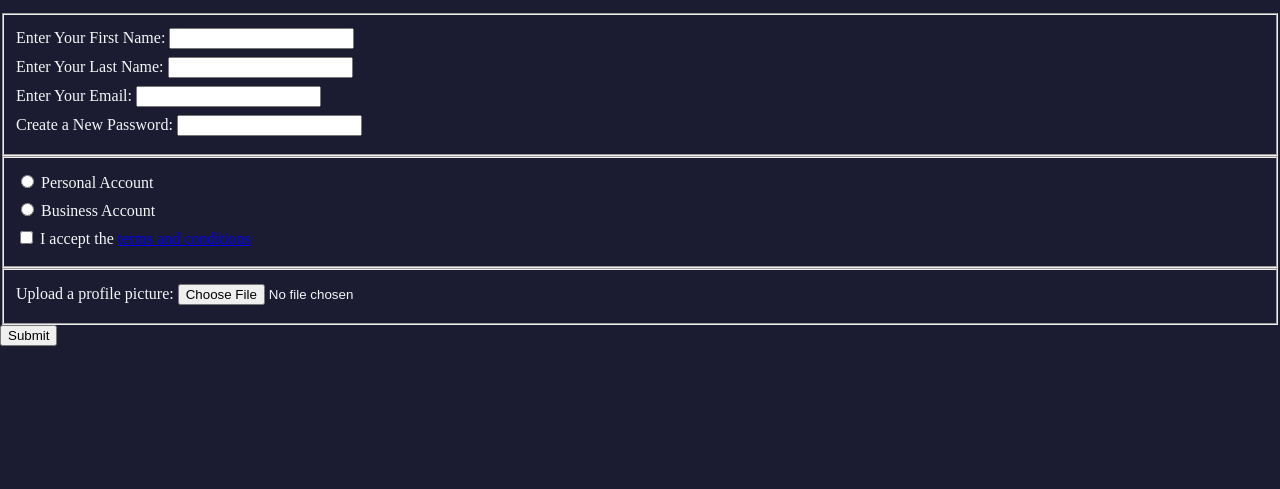
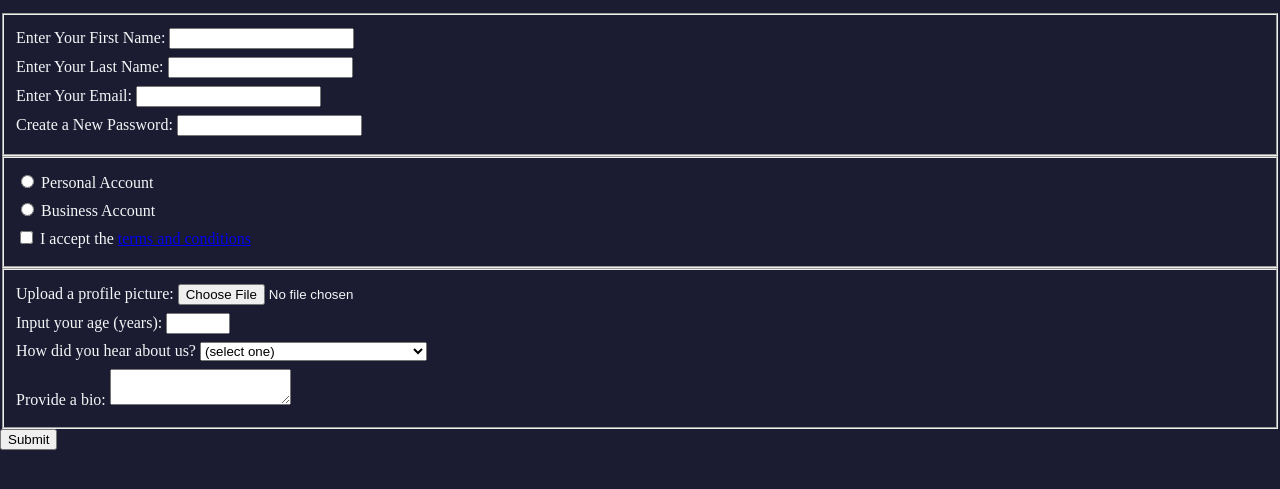
Before and after one commit to indy6678/registration-form, a plain HTML site: page index.html in a window 1280 px wide. Shown: the part 101-590 px from the top of the page. Drawn offline with Linux system fonts and the light colour scheme.

Commit message:
added dropdown

```diff
--- a/index.html
+++ b/index.html
@@ -1,5 +1,6 @@
 <!DOCTYPE html>
 <html lang="en">
+
 <head>
     <meta charset="UTF-8">
     <meta http-equiv="X-UA-Compatible" content="IE=edge">
@@ -7,6 +8,7 @@
     <title>Registration Form</title>
     <link rel="stylesheet" href="styles.css" />
 </head>
+
 <body>
     <h1>Registration Form</h1>
     <p>Please fill out this form with the required information</p>
@@ -16,13 +18,14 @@
         <fieldset>
             <!-- link input to label using for and id -->
             <!-- "required" makes it mandatory to enter a value in the fields -->
-            <label for="first-name">Enter Your First Name: <input id="first-name" type="text" required/></label>
-            <label for="last-name">Enter Your Last Name: <input id="last-name" type="text" required/></label>
-            <label for="email" type="email">Enter Your Email: <input id="email" type="email" required/></label>
+            <label for="first-name">Enter Your First Name: <input id="first-name" type="text" required /></label>
+            <label for="last-name">Enter Your Last Name: <input id="last-name" type="text" required /></label>
+            <label for="email" type="email">Enter Your Email: <input id="email" type="email" required /></label>
             <!-- minlength adds a minimum length requirement -->
             <!-- <label for="new-password">Create a New Password: <input id="new-password" type="password" required minlength="8" pattern="[a-z0-5]{8,}"/></label> -->
             <!-- pattern adds a pattern requirement -->
-            <label for="new-password">Create a New Password: <input id="new-password" type="password" required pattern="[a-z0-5]{8,}"/></label>
+            <label for="new-password">Create a New Password: <input id="new-password" type="password" required
+                    pattern="[a-z0-5]{8,}" /></label>
         </fieldset>
         <fieldset>
             <!-- added "name" to relate radio buttons to one another and allow one selectable at a time-->
@@ -33,15 +36,31 @@
                 <input id="business-account" type="radio" name="account-type"> Business Account</label>
             <label for="terms-and-conditions">
                 <!-- add link to terms and conditions -->
-                <input id="terms-and-conditions" type="checkbox" required> I accept the <a href="https://www.freecodecamp.org/news/terms-of-service/">terms and conditions</a></label>
+                <input id="terms-and-conditions" type="checkbox" required> I accept the <a
+                    href="https://www.freecodecamp.org/news/terms-of-service/">terms and conditions</a></label>
         </fieldset>
         <fieldset>
             <label>Upload a profile picture:
-                <input type="file"/>
+                <input type="file" />
             </label>
+            <!-- added minimum and maximum age for the input -->
+            <label>Input your age (years): <input type="number" min="13" max="120" /></label>
+            <label>How did you hear about us?
+                 <!-- add dropdown using select elements -->
+                <select>
+                    <!-- add value to send to server -->
+                    <option value="">(select one)</option>
+                    <option value="1">freeCodeCamp News</option>
+                    <option value="2">FreeCodeCamp YouTube Channel</option>
+                    <option value="3">freeCodeCamp Forum</option>
+                    <option value="4">Other</option>
+                </select>
+            </label>
+            <label>Provide a bio: <textarea></textarea></label>
         </fieldset>
         <!-- add a submit input, which can be renamed using value-->
         <input type="submit" value="Submit">
     </form>
 </body>
+
 </html>
```
